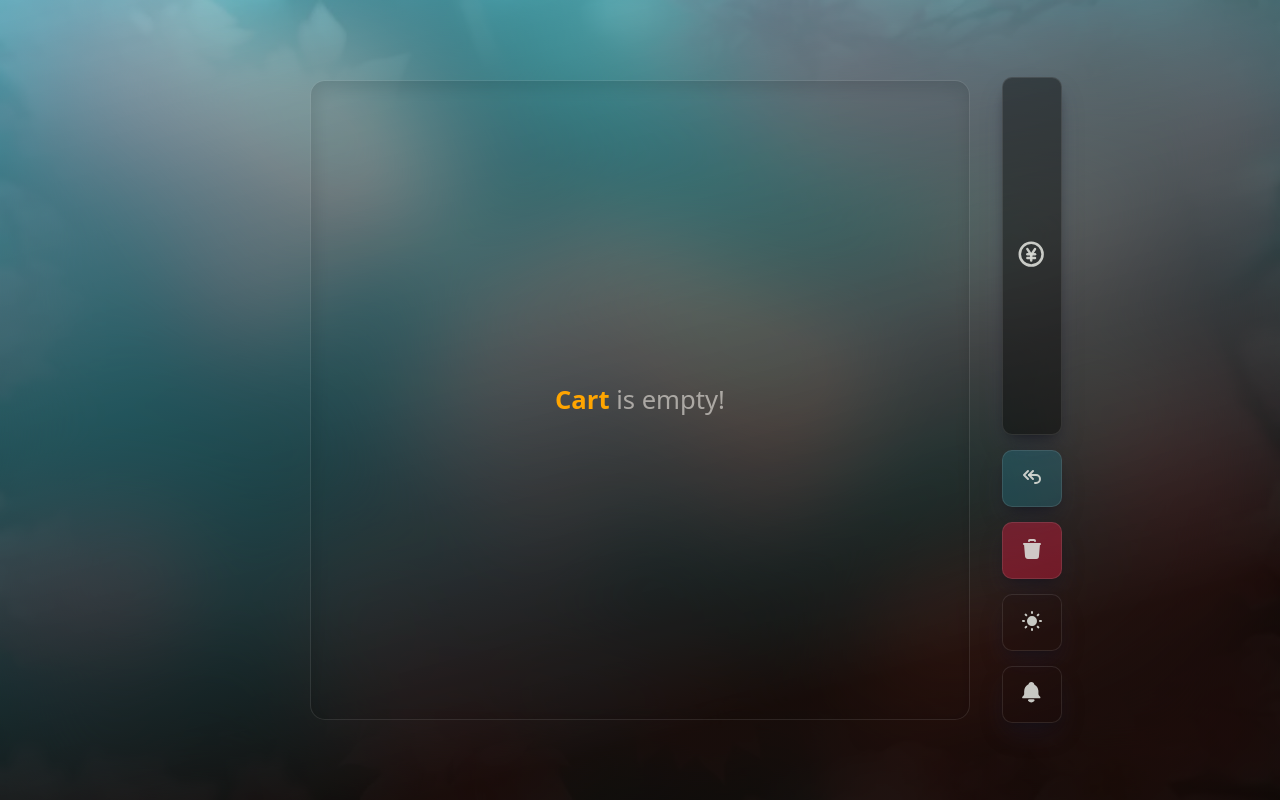
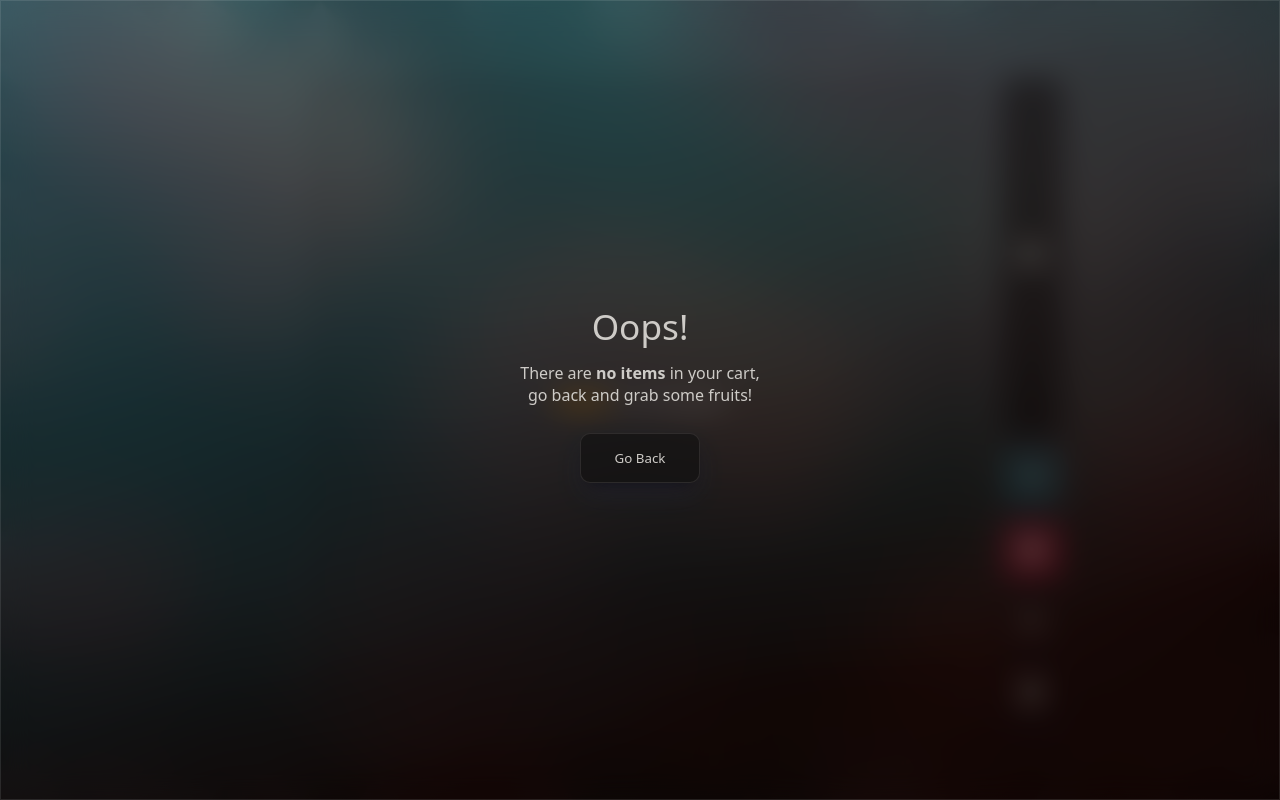
Before and after one commit to matiasecharri/ui-fruit-filter, a plain HTML site: page cart.html in a window 1280 px wide. Both pictures are taken after a click on the button 1031 px from the left and 256 px from the top of the page. Drawn offline with Linux system fonts and the light colour scheme.

Commit message:
final buy actions implemented, looks like there are no buggs, app almost finished. Pending: adding transitions and sounds to new actions

```diff
--- a/cart.html
+++ b/cart.html
@@ -23,12 +23,23 @@
         </div>
         <div class="containerGeneral">
             <main>
+
                 <div class="modalResume">
                     <h2 class="modalResume__title">Cart Resume</h2>
                     <p id="finalPrice"></p>
                     <div class="modalResume__buttonContainer">
-                        <button id="finishBuyButton">Finish Buying</button>
+                        <button id="finishBuyButton">Buy Now</button>
                         <button id="goBackCartButton">Go Back</button>
+                    </div>
+                </div>
+                <div class="modalResume2">
+                    <h2 class="modalResume2__title">Oops!</h2>
+                    <p>There are <span class="spanned">no items</span> in your cart, <br>go
+                        back
+                        and grab some fruits!
+                    </p>
+                    <div class="modalResume2__buttonContainer">
+                        <button id="goBackCartButton2">Go Back</button>
                     </div>
                 </div>
                 <div id="containerCards">
--- a/cart.js
+++ b/cart.js
@@ -7,8 +7,12 @@ const $trashButton = document.getElementById("trashButton");
 const $filterLayer = document.getElementById("backdropProviderID");
 const $finishShopButton = document.getElementById("finishShopButton");
 const $modalResume = document.querySelector(".modalResume");
+const $modalResume2 = document.querySelector(".modalResume2");
 const $finishBuyModalButton = document.getElementById("finishBuyButton");
 const $goBackModalButton = document.getElementById("goBackCartButton");
+const $goBackModalButton2 = document.getElementById("goBackCartButton2");
+console.log($goBackModalButton2);
+
 const $finalPrice = document.getElementById("finalPrice");
 
 //🌏Declaration of global elements and states:
@@ -195,18 +199,39 @@ const deleteCart = () => {
 };
 
 //🍥This functions operates the modal.
+const finalBuyModalActions = () => {
   $finishShopButton.addEventListener("click", event => {
     if (theFinalPrice === "0.00") {
-    alert("Nada en el carro"); //Reemplazar mañana
+      $modalResume2.classList.add("activeModal");
+      $goBackModalButton2.addEventListener("click", event => {
+        $modalResume2.classList.remove("activeModal");
+      });
       return;
     }
     $modalResume.classList.add("activeModal");
     $finalPrice.innerHTML = `<p>Final price:  <span class="spanned">$${theFinalPrice}</span></p>`;
+    $finishBuyModalButton.addEventListener("click", event => {
+      itemsToBuy = [];
+      localStorage.setItem("itemsOnCart", JSON.stringify(itemsToBuy));
+      $modalResume.classList.remove("activeModal");
+      doTheProcess();
+      printerCart(sortedArray);
+      $containerCards.innerHTML = `<div class="thankYouMessage">
+    <h2>Thank you</h2>
+    <p>your order will arrive <span class="spanned">soon!</span></p>
+</div>`;
+    });
   });
   $goBackModalButton.addEventListener("click", event => {
     $modalResume.classList.remove("activeModal");
   });
+  $trashButton.addEventListener("click", event => {
+    uiSounds("/assets/sounds/mute-app.wav");
+    deleteCart();
+  });
+};
 
+//🍥This function updates cart info.
 const doTheProcess = () => {
   //✨Getting the final price of the items on the cart.
   const totalPrice = itemsToBuy.reduce((accumulator, item) => {
@@ -252,20 +277,18 @@ const doTheProcess = () => {
   sortedArray = [...objectFruitArray];
   sortedArray.sort((a, b) => a.name.localeCompare(b.name));
 };
-doTheProcess();
 
 //✅Function execution
-$trashButton.addEventListener("click", event => {
-  uiSounds("/assets/sounds/mute-app.wav");
-  deleteCart();
-});
+doTheProcess();
 darkMode();
 muteButton();
 linkToCart();
 uiSounds();
+finalBuyModalActions();
 printerCart(sortedArray);
 
-//Pending: showing a resume an allow the user to remove all items or finish the buy, probably an IF is going to be needed before the reduce.
 //Remove the localstorage theme problem, modulate the code (more), transitions with gsap
-//Arreglar bugg en el icono de sonido
+//Agregar transicion con GSAP
+//Agregar una alerta mas linda cuando el carrito este vacio e intenten vaciar
+//Hacer que el boton de finalizar compra resetée el array y vvacie el contenedor
 // https://www.youtube.com/watch?v=ergc889Jghc
--- a/styleCart.css
+++ b/styleCart.css
@@ -837,12 +837,12 @@ main {
   width: 100vw;
   position: fixed;
   top: 0;
-  z-index: 0; /* Ajusta el z-index según tus necesidades */
-  transition: cubic-bezier(0.075, 0.82, 0.165, 1) 1s;
-  -webkit-transition: cubic-bezier(0.075, 0.82, 0.165, 1) 1s;
-  -moz-transition: cubic-bezier(0.075, 0.82, 0.165, 1) 1s;
-  -ms-transition: cubic-bezier(0.075, 0.82, 0.165, 1) 1s;
-  -o-transition: cubic-bezier(0.075, 0.82, 0.165, 1) 1s;
+  z-index: 0;
+  transition: cubic-bezier(0.075, 0.82, 0.165, 1) 0.3s;
+  -webkit-transition: cubic-bezier(0.075, 0.82, 0.165, 1) 0.3s;
+  -moz-transition: cubic-bezier(0.075, 0.82, 0.165, 1) 0.3s;
+  -ms-transition: cubic-bezier(0.075, 0.82, 0.165, 1) 0.3s;
+  -o-transition: cubic-bezier(0.075, 0.82, 0.165, 1) 0.3s;
   border-radius: 0;
   display: flex;
   justify-content: center;
@@ -851,7 +851,8 @@ main {
   gap: 10px;
   overflow-y: hidden;
   opacity: 0;
-  backdrop-filter: blur(10px);
+  backdrop-filter: blur(15px);
+  -webkit-backdrop-filter: blur(15px);
   box-shadow: rgba(0, 0, 0, 0.25) 0px 0.0625em 0.0625em,
     rgba(0, 0, 0, 0.25) 0px 0.125em 0.5em,
     rgba(255, 255, 255, 0.1) 0px 0px 0px 1px inset;
@@ -918,7 +919,7 @@ main {
 }
 
 #finishBuyButton {
-  font-weight: 400;
+  font-weight: 700;
   background-color: #90bc56b1;
   box-shadow: rgba(50, 50, 93, 0.25) 0px 13px 27px -5px,
     rgba(0, 0, 0, 0.73) 0px 8px 16px -8px;
@@ -926,7 +927,8 @@ main {
 }
 
 #finishBuyButton:hover,
-#goBackCartButton:hover {
+#goBackCartButton:hover,
+#goBackCartButton2:hover {
   transition: 0.5s all ease;
   -webkit-transition: 0.5s all ease;
   -moz-transition: 0.5s all ease;
@@ -942,3 +944,119 @@ main {
 .spanned {
   font-weight: 600;
 }
+
+.modalResume2 {
+  background-color: rgba(12, 2, 2, 0.476);
+  height: 100vh;
+  width: 100vw;
+  position: fixed;
+  top: 0;
+  z-index: 0;
+  transition: cubic-bezier(0.075, 0.82, 0.165, 1) 0.3s;
+  -webkit-transition: cubic-bezier(0.075, 0.82, 0.165, 1) 0.3s;
+  -moz-transition: cubic-bezier(0.075, 0.82, 0.165, 1) 0.3s;
+  -ms-transition: cubic-bezier(0.075, 0.82, 0.165, 1) 0.3s;
+  -o-transition: cubic-bezier(0.075, 0.82, 0.165, 1) 0.3s;
+  border-radius: 0;
+  display: flex;
+  justify-content: center;
+  align-items: center;
+  flex-direction: column;
+  overflow-y: hidden;
+  opacity: 0;
+  backdrop-filter: blur(15px);
+  -webkit-backdrop-filter: blur(15px);
+  box-shadow: rgba(0, 0, 0, 0.25) 0px 0.0625em 0.0625em,
+    rgba(0, 0, 0, 0.25) 0px 0.125em 0.5em,
+    rgba(255, 255, 255, 0.1) 0px 0px 0px 1px inset;
+  gap: 12px;
+}
+
+.modalResume2 p {
+  text-align: center;
+}
+.activeModal {
+  opacity: 1;
+  transition: cubic-bezier(0.075, 0.82, 0.165, 1) 0.8s;
+  -webkit-transition: cubic-bezier(0.075, 0.82, 0.165, 1) 0.8s;
+  -moz-transition: cubic-bezier(0.075, 0.82, 0.165, 1) 0.8s;
+  -ms-transition: cubic-bezier(0.075, 0.82, 0.165, 1) 0.8s;
+  -o-transition: cubic-bezier(0.075, 0.82, 0.165, 1) 0.8s;
+  z-index: 99;
+}
+
+.modalResume2__title {
+  font-family: system-ui, -apple-system, BlinkMacSystemFont, "Segoe UI", Roboto,
+    Oxygen, Ubuntu, Cantarell, "Open Sans", "Helvetica Neue", sans-serif;
+  color: #cecbc7;
+  font-weight: 100;
+  font-size: 2.2rem;
+  text-align: center;
+}
+
+.modalResume2 p {
+  font-family: system-ui, -apple-system, BlinkMacSystemFont, "Segoe UI", Roboto,
+    Oxygen, Ubuntu, Cantarell, "Open Sans", "Helvetica Neue", sans-serif;
+  color: #cecbc7;
+  font-weight: 100;
+}
+
+.modalResume2__buttonContainer {
+  margin-top: 0px;
+  height: 80px;
+  width: 300px;
+  display: flex;
+  flex-direction: column;
+  align-items: center;
+  justify-content: space-evenly;
+}
+
+.modalResume2__buttonContainer button {
+  width: 120px;
+  height: 50px;
+  border-radius: 10px;
+  -webkit-border-radius: 10px;
+  -moz-border-radius: 10px;
+  -ms-border-radius: 10px;
+  -o-border-radius: 10px;
+  color: #cecbc7;
+  border: none;
+  font-weight: 100;
+  font-family: system-ui, -apple-system, BlinkMacSystemFont, "Segoe UI", Roboto,
+    Oxygen, Ubuntu, Cantarell, "Open Sans", "Helvetica Neue", sans-serif;
+  background-color: rgba(18, 16, 16, 0.644);
+  cursor: pointer;
+  border: 1px solid rgba(247, 246, 246, 0.099);
+  box-shadow: rgba(50, 50, 93, 0.25) 0px 13px 27px -5px,
+    rgba(0, 0, 0, 0.73) 0px 8px 16px -8px;
+  transition: 0.5s all ease;
+  -webkit-transition: 0.5s all ease;
+  -moz-transition: 0.5s all ease;
+  -ms-transition: 0.5s all ease;
+  -o-transition: 0.5s all ease;
+}
+
+.thankYouMessage {
+  display: flex;
+  justify-content: center;
+  align-items: center;
+  flex-direction: column;
+  gap: 5px;
+}
+
+.thankYouMessage h2 {
+  font-family: system-ui, -apple-system, BlinkMacSystemFont, "Segoe UI", Roboto,
+    Oxygen, Ubuntu, Cantarell, "Open Sans", "Helvetica Neue", sans-serif;
+  color: #cecbc7;
+  font-weight: 600;
+  font-size: 2.9rem;
+  color: var(--UIOrange);
+}
+
+.thankYouMessage p {
+  font-family: system-ui, -apple-system, BlinkMacSystemFont, "Segoe UI", Roboto,
+    Oxygen, Ubuntu, Cantarell, "Open Sans", "Helvetica Neue", sans-serif;
+  color: #cecbc7;
+  font-weight: 100;
+  text-align: center;
+}
```
Also changed, not shown: index.html (+1 -1 lines). Lines whose indentation alone changed are shown as unchanged.
